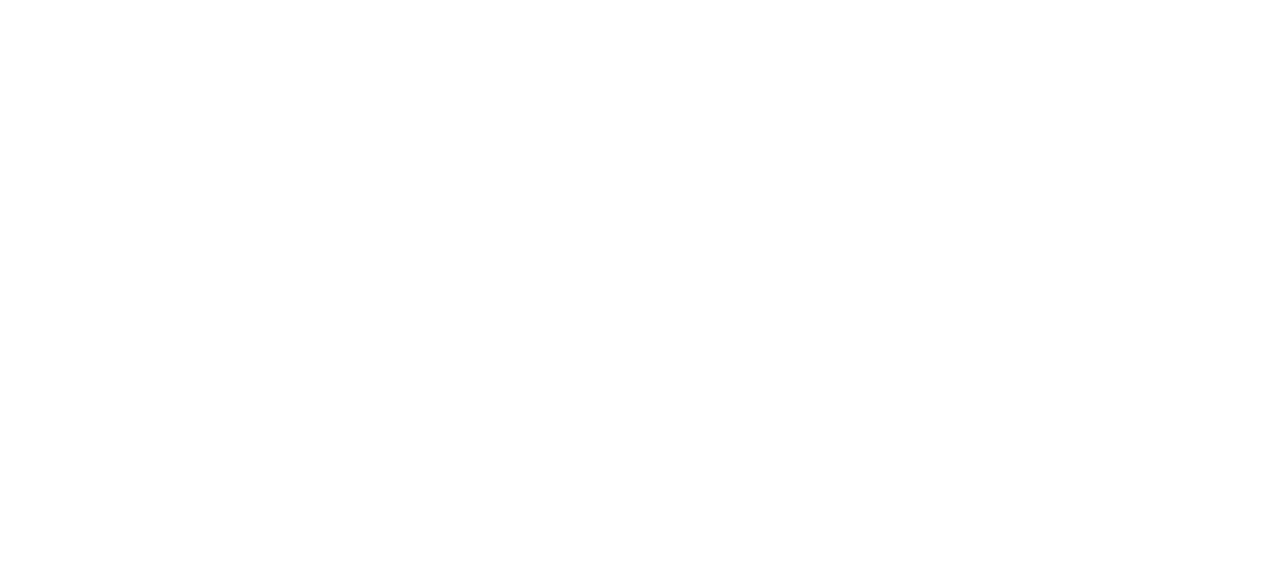
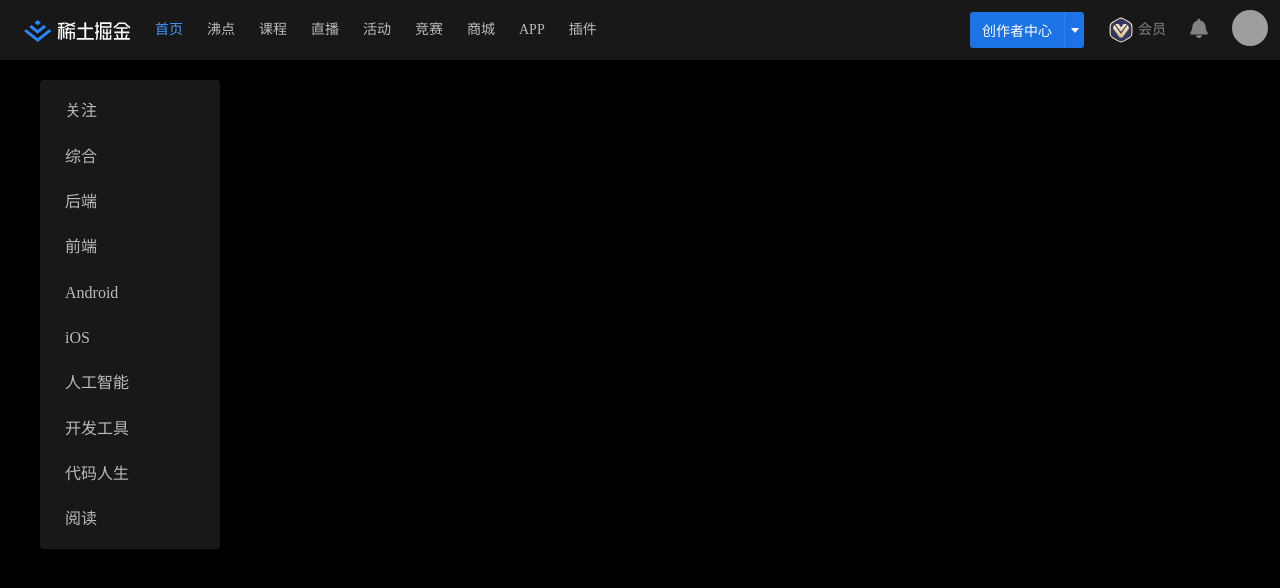
Before and after one commit to DragonnZhang/juejin-like-blog-website, a Nuxt app: page /index/recommended in a window 1280 px wide. Before the commit this address had no page. Shown: the top 588 px of the page. Built offline with nearby package versions, Linux system fonts and the light colour scheme; grey boxes are pictures that could not be loaded.

Commit message:
feat: added sidebar

```diff
--- a/app.vue
+++ b/app.vue
@@ -5,3 +5,4 @@
 </template>
 
 <style src="~/assets/stylesheets/global.scss"></style>
+<style src="~/assets/stylesheets/main.scss"></style>
--- a/assets/stylesheets/global.scss
+++ b/assets/stylesheets/global.scss
@@ -3,6 +3,13 @@ body {
   margin: 0;
   padding: 0;
   font-size: 12px;
+  background-color: var(--juejin-background-color);
+  line-height: normal;
+}
+
+body {
+  word-break: break-word;
+  overflow-y: scroll;
 }
 
 a {
@@ -57,9 +64,15 @@ button {
 
 :root {
   --juejin-navigation: #181818;
+  --juejin-font-1: hsla(0, 0%, 100%, 0.8);
   --juejin-font-2: hsla(0, 0%, 100%, 0.7);
   --juejin-font-3: hsla(0, 0%, 100%, 0.46);
   --juejin-brand-2-hover: #0f66d6;
   --juejin-brand-1-normal: #1b73e5;
   --juejin-font-white: #fff;
+  --juejin-font-brand1-normal: #4495ff;
+  --juejin-background-color: #000;
+  --juejin-layer-1: #181818;
+  --juejin-brand-5-light: rgba(30, 128, 255, 0.2);
+  --juejin-gray-3: hsla(0, 0%, 100%, 0.08);
 }
--- /dev/null
+++ b/assets/stylesheets/main.scss
@@ -0,0 +1,3 @@
+.nav-item:hover {
+  color: var(--juejin-brand-1-normal);
+}
--- a/components/MainHeader.vue
+++ b/components/MainHeader.vue
@@ -2,6 +2,7 @@
 type NavData = {
   text: string
   url: string
+  relate?: string[]
 }
 type NavDataList = {
   data: NavData[]
@@ -11,6 +12,7 @@ const props = defineProps<NavDataList>()
 </script>
 
 <template>
+  <div class="main-header-box">
     <header class="main-header visible">
       <div class="container">
         <a href="/" class="logo">
@@ -20,7 +22,8 @@ const props = defineProps<NavDataList>()
           <ul class="nav-list">
             <li class="main-nav-list">
               <ul class="phone-hide">
-              <li v-for="d in props.data" :key="d.text" class="nav-item link-item">
+                <li v-for="d in props.data" :key="d.text" class="nav-item link-item"
+                  :class="{ active: d.relate && (d.relate.indexOf(d.url) !== -1) }">
                   <a :href="d.url">{{ d.text }}</a>
                 </li>
               </ul>
@@ -75,9 +78,19 @@ const props = defineProps<NavDataList>()
         </nav>
       </div>
     </header>
+  </div>
 </template>
 
 <style scoped lang="scss">
+.main-header-box {
+  position: relative;
+  height: 5rem;
+}
+
+.main-header.visible {
+  transform: translateZ(0);
+}
+
 .main-header {
   background-color: var(--juejin-navigation);
   position: fixed;
@@ -87,6 +100,7 @@ const props = defineProps<NavDataList>()
   height: 5rem;
   transition: transform .2s;
   z-index: 250;
+  transform: translate3d(0, -100%, 0);
 
   .container {
     margin: auto;
@@ -141,6 +155,23 @@ const props = defineProps<NavDataList>()
   height: 5rem;
 }
 
+.phone-hide .nav-item.link-item a:not(.no-hover):hover:not(.no-border):before {
+  content: "";
+  position: absolute;
+  top: auto;
+  right: 0;
+  bottom: 0;
+  left: 1rem;
+  height: 2px;
+  background-color: #1e80ff;
+  width: calc(100% - 2rem);
+}
+
+.nav-item.active>a {
+  color: var(--juejin-font-brand1-normal);
+  font-weight: 500;
+}
+
 .nav-item {
   color: #86909c;
   padding: 0 1rem;
@@ -156,6 +187,10 @@ const props = defineProps<NavDataList>()
   a {
     color: var(--juejin-font-2);
   }
+}
+
+.nav-item:hover>a {
+  color: var(--juejin-font-1);
 }
 
 .phone-hide .nav-item.link-item a {
@@ -267,7 +302,4 @@ li.vip-entry {
     background-color: var(--juejin-brand-2-hover);
   }
 }
-
-.main-header.visible {
-  transform: translateZ(0);
-}</style>
+</style>
--- /dev/null
+++ b/components/MainLeftSideBar.vue
@@ -0,0 +1,96 @@
+<script setup lang="ts">
+type SideBarData = {
+  text: string
+  url: string
+}
+type Data = {
+  data: SideBarData[]
+}
+const props = defineProps<Data>()
+</script>
+
+<template>
+  <div class="index-nav">
+    <nav class="side-navigator-wrap">
+      <div class="nav-item-wrap" v-for="d in props.data" :key="d.text">
+        <div class="nav-item-content" :class="{ 'active-nav': d.url === $route.path }">
+          <a class="nav-item" :href="d.url" :class="{ 'route-active': d.url === $route.path }">
+            <span class="nav-item-text">{{ d.text }}</span>
+          </a>
+        </div>
+      </div>
+    </nav>
+  </div>
+</template>
+
+<style scoped lang="scss">
+.index-nav {
+  width: 180px;
+  position: -webkit-sticky;
+  position: sticky;
+  top: 80px;
+  margin-right: 20px;
+  height: -webkit-fit-content;
+  height: -moz-fit-content;
+  height: fit-content;
+  border-radius: 4px;
+  background-color: var(--juejin-layer-1);
+  max-height: calc(100vh - 101px);
+  overflow-x: hidden;
+}
+
+.side-navigator-wrap {
+  min-width: 180px;
+  box-sizing: border-box;
+  padding: 8px;
+  font-size: 16px;
+  color: var(--juejin-font-2);
+}
+
+.nav-item-content {
+  line-height: 24px;
+  border-radius: 4px;
+  cursor: pointer;
+  align-items: center;
+  justify-content: space-between;
+}
+
+.nav-item-text {
+  vertical-align: middle;
+  position: relative;
+}
+
+.nav-item {
+  display: inline-block;
+  width: 100%;
+  box-sizing: border-box;
+  position: relative;
+  padding: 10px 17px;
+  color: var(--juejin-font-2);
+}
+
+.nav-item:hover,
+.nav-item:hover svg {
+  color: var(--juejin-font-brand1-normal);
+}
+
+.nav-item-content:hover {
+  background-color: var(--juejin-gray-3);
+  color: var(--juejin-font-brand1-normal);
+}
+
+.active-nav,
+.active-nav:hover {
+  background-color: var(--juejin-brand-5-light);
+}
+
+.active-nav {
+  color: var(--juejin-font-brand1-normal);
+  font-weight: 500;
+}
+
+.active-nav .nav-item,
+.active-nav .nav-item svg {
+  color: var(--juejin-font-brand1-normal);
+}
+</style>
--- /dev/null
+++ b/components/MainView.vue
@@ -0,0 +1,61 @@
+<script setup lang="ts">
+const data = ref([
+  {
+    text: '关注',
+    url: '/following'
+  },
+  {
+    text: '综合',
+    url: '/recommended'
+  },
+  {
+    text: '后端',
+    url: '/backend'
+  },
+  {
+    text: '前端',
+    url: '/frontend'
+  },
+  {
+    text: 'Android',
+    url: '/android'
+  },
+  {
+    text: 'iOS',
+    url: '/ios'
+  },
+  {
+    text: '人工智能',
+    url: '/ai'
+  },
+  {
+    text: '开发工具',
+    url: '/freebie'
+  },
+  {
+    text: '代码人生',
+    url: '/career'
+  },
+  {
+    text: '阅读',
+    url: '/article'
+  },
+])
+</script>
+
+<template>
+  <div class="view timeline-index-view">
+    <MainLeftSideBar :data="data" />
+  </div>
+</template>
+
+<style scoped lang="scss">
+.view.timeline-index-view {
+  margin-top: 1.66rem;
+}
+
+.timeline-index-view {
+  display: flex;
+  flex-direction: row;
+}
+</style>
--- a/nuxt.config.ts
+++ b/nuxt.config.ts
@@ -1,4 +1,5 @@
 // https://nuxt.com/docs/api/configuration/nuxt-config
 export default defineNuxtConfig({
-  devtools: { enabled: true }
+  devtools: { enabled: true },
+  pages: true
 })
--- a/pages/index.vue
+++ b/pages/index.vue
@@ -2,27 +2,28 @@
 const data = ref([
   {
     text: '首页',
-    url: ''
+    url: '/',
+    relate: ['/', '/following', '/recommended', '/backend', '/frontend', '/android', '/ios', '/ai', '/freebie', '/career', '/article']
   },
   {
     text: '沸点',
-    url: ''
+    url: '/pins',
   },
   {
     text: '课程',
-    url: ''
+    url: '/course',
   },
   {
     text: '直播',
-    url: ''
+    url: '/live',
   },
   {
     text: '活动',
-    url: ''
+    url: '/events/all',
   },
   {
     text: '竞赛',
-    url: ''
+    url: '/challenge'
   },
   {
     text: '商城',
@@ -37,12 +38,26 @@ const data = ref([
     url: ''
   },
 ])
+const url = ref('https://p3-passport.byteimg.com/img/user-avatar/4d142fd37c164eb5069cab0af2bd8a03~100x100.awebp')
 </script>
 
 <template>
   <div>
-    <MainHeader :data="data"
-      avatar-u-r-l="https://p3-passport.byteimg.com/img/user-avatar/4d142fd37c164eb5069cab0af2bd8a03~100x100.awebp" />
-    <NuxtPage />
+    <MainHeader :data="data" :avatar-u-r-l="url" />
+    <main class="container main-container with-view-nav">
+      <NuxtPage />
+    </main>
   </div>
 </template>
+
+<style scoped lang="scss">
+main.container {
+  max-width: 1200px;
+}
+
+.container {
+  position: relative;
+  margin: 0 auto;
+  width: 100%;
+}
+</style>
--- a/pages/index/about.vue
+++ /dev/null
@@ -1,5 +0,0 @@
-<template>
-  <section>
-    <p>This page will be displayed at the /about route.</p>
-  </section>
-</template>
--- /dev/null
+++ b/pages/index/recommended.vue
@@ -0,0 +1,8 @@
+<script setup lang="ts">
+</script>
+
+<template>
+  <MainView />
+</template>
+
+<style scoped></style>
```
Lines whose indentation alone changed are shown as unchanged.
